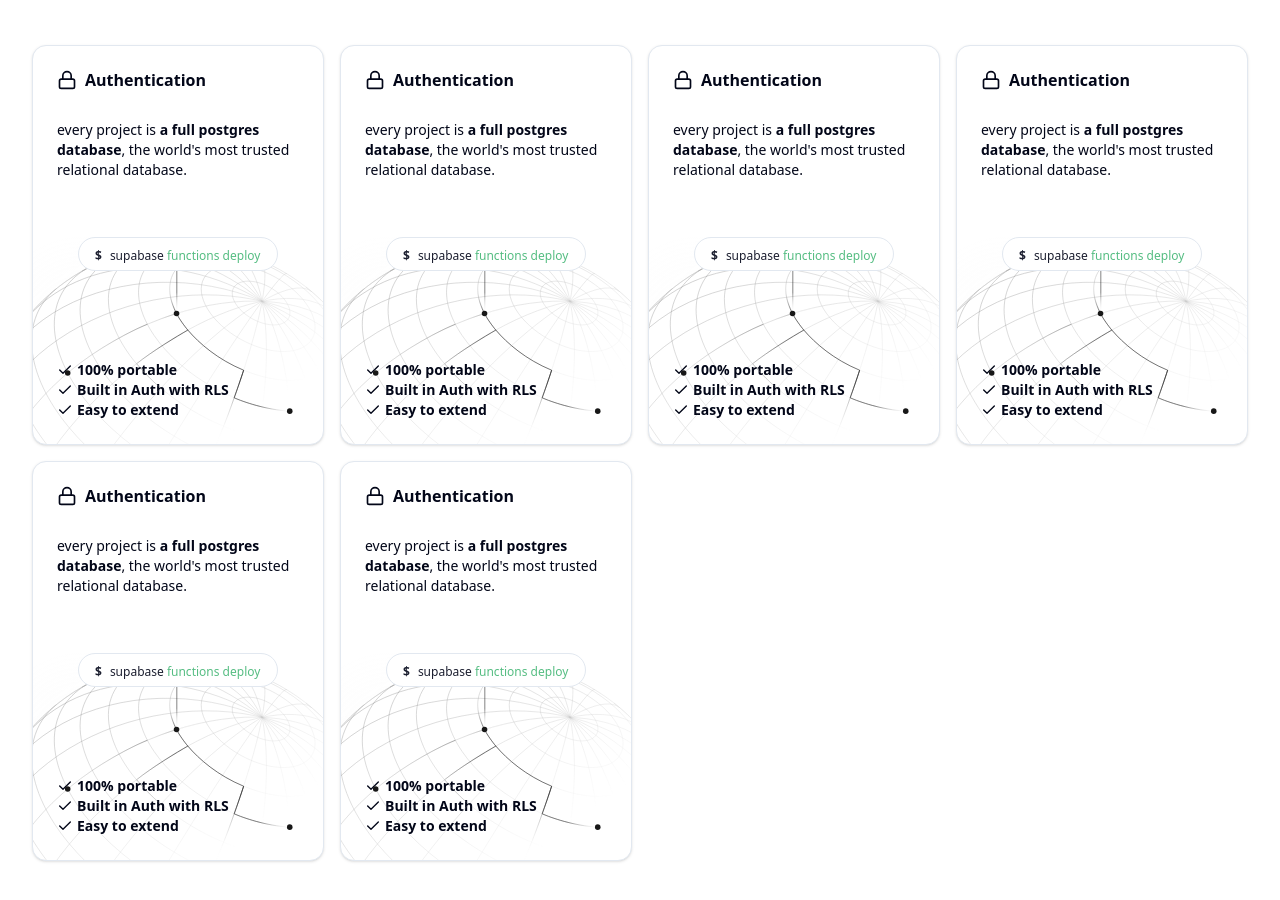
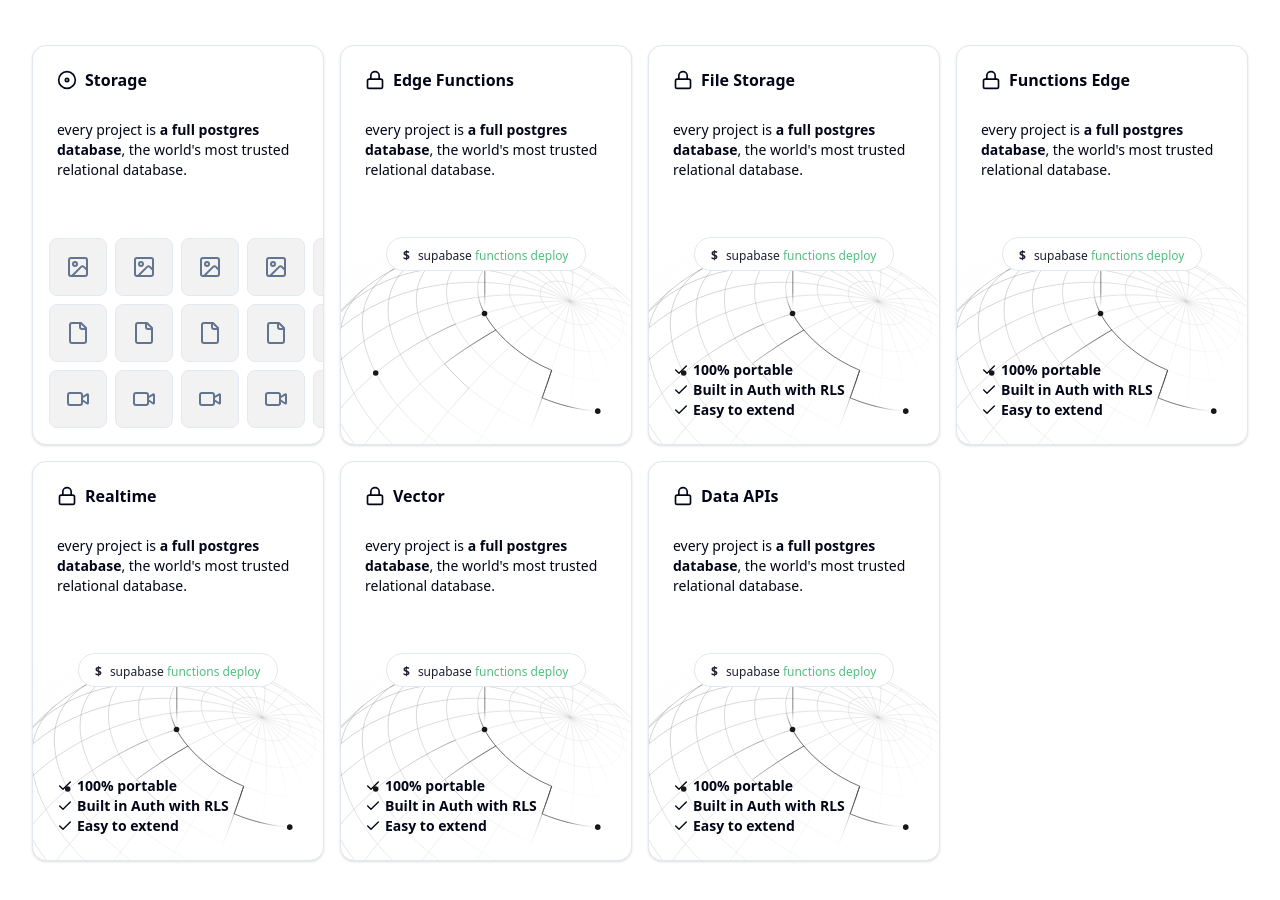
Before and after one commit to fath-nasrudin/supabase_landing_page, a Next.js app: page / in a window 1280 px wide. Shown: the part 720-1620 px from the top of the page. Built offline with nearby package versions, Linux system fonts and the light colour scheme.

Commit message:
Extract products related component to its own folder component
* move products-section, functions-visual, storage-visuals to its own folder
* extract the products data into its own array of products

```diff
--- a/src/app/page.tsx
+++ b/src/app/page.tsx
@@ -3,7 +3,7 @@
 import Link from "next/link";
 import { Logos } from "./logos";
 import { ThemeToggle } from "@/components/theme-toggle";
-import { ProductSection } from "./products.section";
+import { ProductSection } from "@/components/products/products-section";
 
 export default function Home() {
   return (
--- a/src/app/products.section.tsx
+++ /dev/null
@@ -1,59 +0,0 @@
-import {
-  Card,
-  CardContent,
-  CardDescription,
-  CardHeader,
-  CardTitle,
-} from "@/components/ui/card";
-import { CheckIcon, LockIcon } from "lucide-react";
-import Link from "next/link";
-import { StorageVisual } from "./storage-visual";
-import { FunctionsVisual } from "./functions-visual";
-
-export function ProductSection() {
-  return (
-    <section className="max-w-7xl mx-auto px-4 sm:px-6 lg:px-8 py-16 sm:py-18 lg:py-24">
-      <div className="grid grid-cols-1 sm:grid-cols-2 md:grid-cols-12 gap-4">
-        {/* card item */}
-        {Array.from({ length: 6 }).map((_, index) => (
-          <Link
-            key={index}
-            className="sm:h-[400px] col-span-6 xl:col-span-3 group"
-            href="#"
-          >
-            <Card className="h-full relative">
-              <CardHeader>
-                <CardTitle>
-                  <h2 className="flex gap-2 items-center">
-                    <LockIcon size={20} /> Authentication
-                  </h2>
-                </CardTitle>
-                <CardDescription className="text-sm"></CardDescription>
-              </CardHeader>
-              <CardContent className="text-sm h-full flex flex-col justify-between">
-                <p className="text-sm">
-                  every project is <strong>a full postgres database</strong>,
-                  the world's most trusted relational database.
-                </p>
-                <ul className="font-semibold">
-                  <li className="flex gap-1 items-center">
-                    <CheckIcon className="inline h-4 w-4" /> 100% portable
-                  </li>
-                  <li className="flex gap-1 items-center">
-                    <CheckIcon className="inline h-4 w-4" /> Built in Auth with
-                    RLS
-                  </li>
-                  <li className="flex gap-1 items-center">
-                    <CheckIcon className="inline h-4 w-4" /> Easy to extend
-                  </li>
-                </ul>
-              </CardContent>
-              {/* <StorageVisual /> */}
-              <FunctionsVisual className="hidden sm:block" />
-            </Card>
-          </Link>
-        ))}
-      </div>
-    </section>
-  );
-}
--- /dev/null
+++ b/src/components/products/products-section.tsx
@@ -0,0 +1,190 @@
+import {
+  Card,
+  CardContent,
+  CardDescription,
+  CardHeader,
+  CardTitle,
+} from "@/components/ui/card";
+import { CheckIcon, DiscIcon, LockIcon } from "lucide-react";
+import Link from "next/link";
+import { FunctionsVisual } from "./functions-visual";
+import { StorageVisual } from "./storage-visual";
+
+const products = [
+  {
+    Icon: DiscIcon,
+    title: "Storage",
+    subtitle: (
+      <>
+        every project is <strong>a full postgres database</strong>, the world's
+        most trusted relational database.
+      </>
+    ),
+    Visual: StorageVisual,
+  },
+  {
+    Icon: LockIcon,
+    title: "Edge Functions",
+    subtitle: (
+      <>
+        every project is <strong>a full postgres database</strong>, the world's
+        most trusted relational database.
+      </>
+    ),
+    Visual: FunctionsVisual,
+  },
+  {
+    Icon: LockIcon,
+    title: "File Storage",
+    subtitle: (
+      <>
+        every project is <strong>a full postgres database</strong>, the world's
+        most trusted relational database.
+      </>
+    ),
+    highlight: (
+      <ul className="font-semibold">
+        <li className="flex gap-1 items-center">
+          <CheckIcon className="inline h-4 w-4" /> 100% portable
+        </li>
+        <li className="flex gap-1 items-center">
+          <CheckIcon className="inline h-4 w-4" /> Built in Auth with RLS
+        </li>
+        <li className="flex gap-1 items-center">
+          <CheckIcon className="inline h-4 w-4" /> Easy to extend
+        </li>
+      </ul>
+    ),
+    Visual: FunctionsVisual,
+  },
+  {
+    Icon: LockIcon,
+    title: "Functions Edge",
+    subtitle: (
+      <>
+        every project is <strong>a full postgres database</strong>, the world's
+        most trusted relational database.
+      </>
+    ),
+    highlight: (
+      <ul className="font-semibold">
+        <li className="flex gap-1 items-center">
+          <CheckIcon className="inline h-4 w-4" /> 100% portable
+        </li>
+        <li className="flex gap-1 items-center">
+          <CheckIcon className="inline h-4 w-4" /> Built in Auth with RLS
+        </li>
+        <li className="flex gap-1 items-center">
+          <CheckIcon className="inline h-4 w-4" /> Easy to extend
+        </li>
+      </ul>
+    ),
+    Visual: FunctionsVisual,
+  },
+  {
+    Icon: LockIcon,
+    title: "Realtime",
+    subtitle: (
+      <>
+        every project is <strong>a full postgres database</strong>, the world's
+        most trusted relational database.
+      </>
+    ),
+    highlight: (
+      <ul className="font-semibold">
+        <li className="flex gap-1 items-center">
+          <CheckIcon className="inline h-4 w-4" /> 100% portable
+        </li>
+        <li className="flex gap-1 items-center">
+          <CheckIcon className="inline h-4 w-4" /> Built in Auth with RLS
+        </li>
+        <li className="flex gap-1 items-center">
+          <CheckIcon className="inline h-4 w-4" /> Easy to extend
+        </li>
+      </ul>
+    ),
+    Visual: FunctionsVisual,
+  },
+  {
+    Icon: LockIcon,
+    title: "Vector",
+    subtitle: (
+      <>
+        every project is <strong>a full postgres database</strong>, the world's
+        most trusted relational database.
+      </>
+    ),
+    highlight: (
+      <ul className="font-semibold">
+        <li className="flex gap-1 items-center">
+          <CheckIcon className="inline h-4 w-4" /> 100% portable
+        </li>
+        <li className="flex gap-1 items-center">
+          <CheckIcon className="inline h-4 w-4" /> Built in Auth with RLS
+        </li>
+        <li className="flex gap-1 items-center">
+          <CheckIcon className="inline h-4 w-4" /> Easy to extend
+        </li>
+      </ul>
+    ),
+    Visual: FunctionsVisual,
+  },
+  {
+    Icon: LockIcon,
+    title: "Data APIs",
+    subtitle: (
+      <>
+        every project is <strong>a full postgres database</strong>, the world's
+        most trusted relational database.
+      </>
+    ),
+    highlight: (
+      <ul className="font-semibold">
+        <li className="flex gap-1 items-center">
+          <CheckIcon className="inline h-4 w-4" /> 100% portable
+        </li>
+        <li className="flex gap-1 items-center">
+          <CheckIcon className="inline h-4 w-4" /> Built in Auth with RLS
+        </li>
+        <li className="flex gap-1 items-center">
+          <CheckIcon className="inline h-4 w-4" /> Easy to extend
+        </li>
+      </ul>
+    ),
+    Visual: FunctionsVisual,
+  },
+];
+
+export function ProductSection() {
+  return (
+    <section className="max-w-7xl mx-auto px-4 sm:px-6 lg:px-8 py-16 sm:py-18 lg:py-24">
+      <div className="grid grid-cols-1 sm:grid-cols-2 md:grid-cols-12 gap-4">
+        {/* card item */}
+        {products.map((product, index) => (
+          <Link
+            key={index}
+            className="sm:h-[400px] col-span-6 xl:col-span-3 group"
+            href="#"
+          >
+            <Card className="h-full relative">
+              <CardHeader>
+                <CardTitle>
+                  <h2 className="flex gap-2 items-center">
+                    <product.Icon size={20} /> {product.title}
+                  </h2>
+                </CardTitle>
+                <CardDescription className="text-sm"></CardDescription>
+              </CardHeader>
+              <CardContent className="text-sm h-full flex flex-col justify-between">
+                <p className="text-sm">{product.subtitle}</p>
+                {product.highlight}
+              </CardContent>
+              {/* <StorageVisual /> */}
+              <product.Visual className="hidden sm:block" />
+            </Card>
+          </Link>
+        ))}
+      </div>
+    </section>
+  );
+}
```
Also changed, not shown: src/components/products/functions-visual.tsx (renamed from src/app/functions-visual.tsx), src/components/products/storage-visual.tsx (renamed from src/app/storage-visual.tsx).
